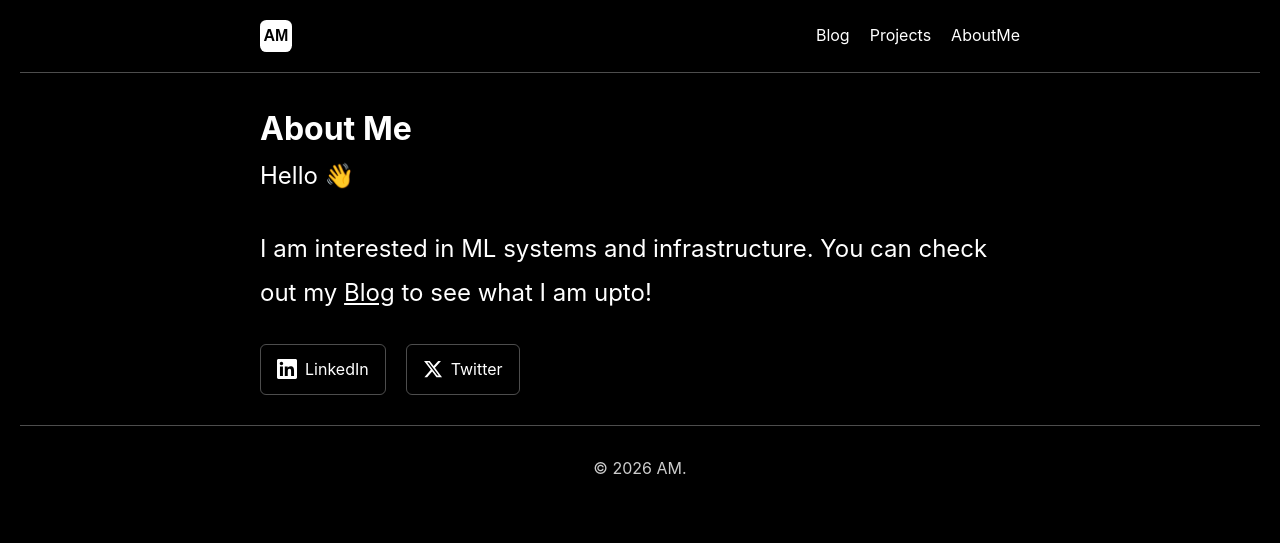
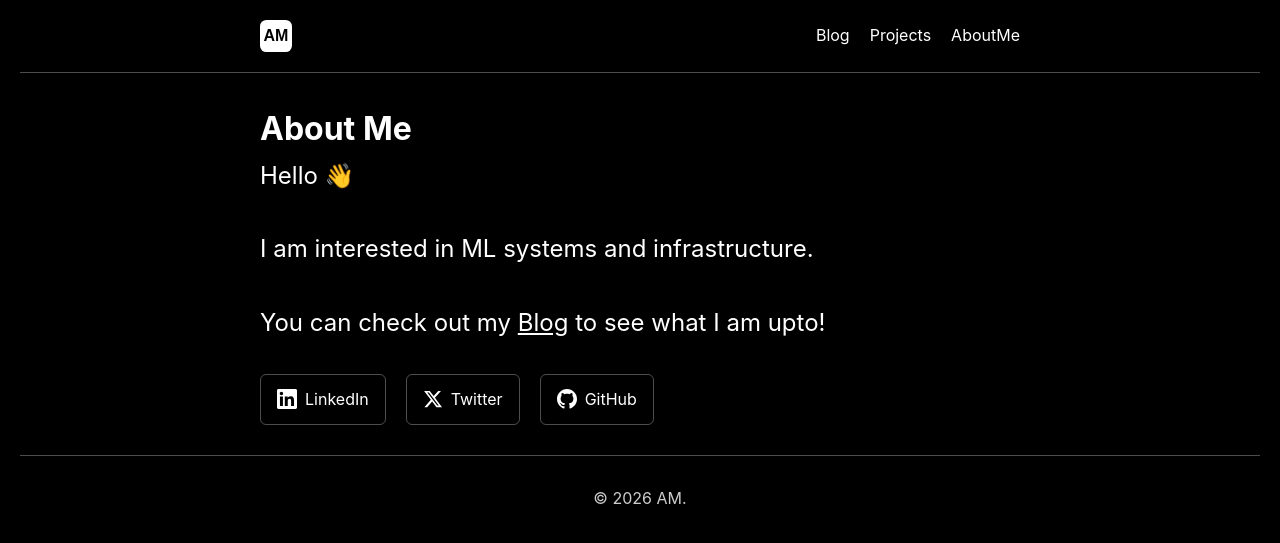
Before and after one commit to ADITYAMANDKE/adityamandke.github.io, a Jekyll site: the page built from info.html, in a window 1280 px wide. Shown: the top 543 px of the page. Built offline with Jekyll 4.4.1, drawn with Linux system fonts in a browser that asks for light colours.

Commit message:
Update info.html

```diff
--- a/info.html
+++ b/info.html
@@ -8,7 +8,9 @@ title: AboutMe
 
   <p>Hello 👋</p>
 
-  <p>I am interested in ML systems and infrastructure. You can check out my <a href="{{ "/blog.html" | relative_url }}">Blog</a> to see what I am upto!</p>
+  <p>I am interested in ML systems and infrastructure.</p>
+
+  <p>You can check out my <a href="{{ "/blog.html" | relative_url }}">Blog</a> to see what I am upto!</p>
 
   <div class="info-content">
     <div class="social-links">
@@ -24,6 +26,12 @@ title: AboutMe
         </svg>
         Twitter
       </a>
+      <a href="https://github.com/ADITYAMANDKE" target="_blank" rel="noopener noreferrer" class="social-link github">
+        <svg width="20" height="20" viewBox="0 0 24 24" fill="currentColor" xmlns="http://www.w3.org/2000/svg">
+          <path d="M12 0c-6.626 0-12 5.373-12 12 0 5.302 3.438 9.8 8.207 11.387.599.111.793-.261.793-.577v-2.234c-3.338.726-4.033-1.416-4.033-1.416-.546-1.387-1.333-1.756-1.333-1.756-1.089-.745.083-.729.083-.729 1.205.084 1.839 1.237 1.839 1.237 1.07 1.834 2.807 1.304 3.492.997.107-.775.418-1.305.762-1.604-2.665-.305-5.467-1.334-5.467-5.931 0-1.311.469-2.381 1.236-3.221-.124-.303-.535-1.524.117-3.176 0 0 1.008-.322 3.301 1.23.957-.266 1.983-.399 3.003-.404 1.02.005 2.047.138 3.006.404 2.291-1.552 3.297-1.23 3.297-1.23.653 1.653.242 2.874.118 3.176.77.84 1.235 1.911 1.235 3.221 0 4.609-2.807 5.624-5.479 5.921.43.372.823 1.102.823 2.222v3.293c0 .319.192.694.801.576 4.765-1.589 8.199-6.086 8.199-11.386 0-6.627-5.373-12-12-12z"/>
+        </svg>
+        GitHub
+      </a>
     </div>
   </div>
 </div>
```
